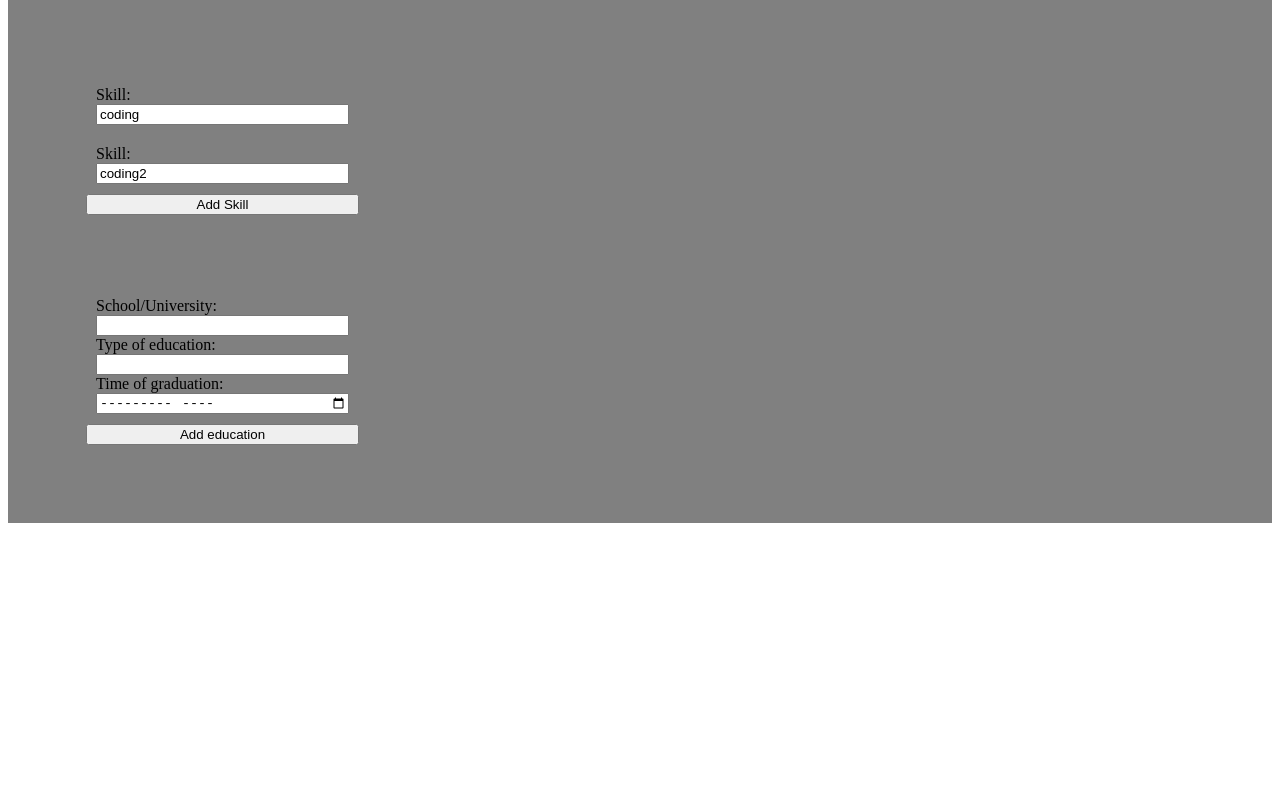
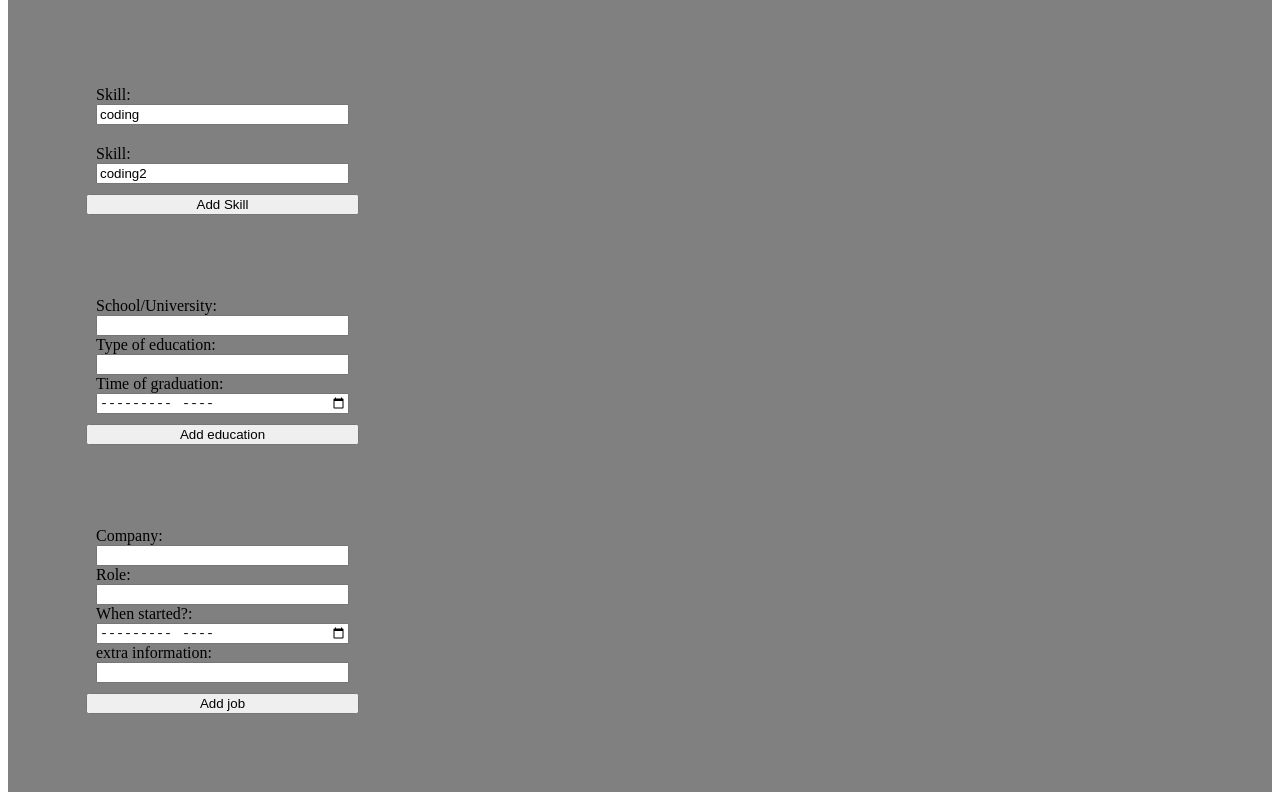
Before and after one commit to Rbr4t/CV-Application, a React (Create React App) app: page / in a window 1280 px wide. Shown: the part 364-1164 px from the top of the page. Before the commit the page ends 895 px from the top, so only its background shows below. Built offline with nearby package versions, Linux system fonts and the light colour scheme.

Commit message:
previous work experience panel done

```diff
--- a/src/App.js
+++ b/src/App.js
@@ -1,6 +1,7 @@
 import { GeneralCV, GeneralInfo } from "./components/General";
 import Skills, { SkillsCV } from "./components/Skills";
 import Education, { EducationCV } from "./components/Education";
+import Experience, { ExperienceCV } from "./components/PrevExperiance";
 import { useState } from "react";
 import './index.css'
 
@@ -8,7 +9,8 @@ function App() {
   const [data, setValue] = useState({
     "general": null,
     "skills": null,
-    "education": null
+    "education": null,
+    "experience": null
     }
   );
 
@@ -22,6 +24,10 @@ function App() {
 
   const myCallBackEducation = (dataFromChild) => {
     setValue({...data, education: dataFromChild})
+  }
+
+  const myCallBackExperience = (dataFromChild) => {
+    setValue({...data, experience: dataFromChild})
   }
 
   return (
@@ -43,12 +49,17 @@ function App() {
           <Education callBackState={myCallBackEducation} />
         </div>
 
+        <div>
+          <Experience callBackState={myCallBackExperience} />
+        </div>
+
       </form>
 
       <div className="cv">
         <GeneralCV props={data.general}/>
         <SkillsCV props={data.skills}/>
         <EducationCV props={data.education}/>
+        <ExperienceCV props={data.experience} />
       </div>
     </main>
 
--- a/src/components/PrevExperiance.js
+++ b/src/components/PrevExperiance.js
@@ -0,0 +1,121 @@
+import React, { Component } from 'react';
+import '../styles/General.css'
+
+class Experience extends Component {
+    constructor() {
+      super();
+
+      this.state = {
+        experiences: [{company: '', role: '', period: '', extra: ''}],
+        newExperience: {company: '', role: '', period: '', extra: ''}, // Add a new state variable to track the input value
+      };
+
+      this.addExperience = this.addExperience.bind(this);
+    }
+
+    callBackState(){
+        this.props.callBackState(this.state);
+    }
+
+    addExperience(e) {
+      e.preventDefault();
+      const newExperienceArray = [...this.state.experiences, {company: this.state.newExperience.company,
+         role: this.state.newExperience.role, period: this.state.newExperience.period, extra: this.state.newExperience.extra}]
+      this.setState({experiences: newExperienceArray, newExperience:  {company: '', role: '', period: '', extra: ''}})
+      console.log(this.state)
+      this.callBackState()
+    }
+
+    render() {
+      return (
+        <div>
+          {this.state.experiences.map((obj, index) => (
+
+            <div key={index}>
+              <label htmlFor={`company-${index}`}>Company: </label>
+              <input
+                id={`company-${index}`}
+                value={obj.company}
+                onChange={ (e) => {
+                  const updatedexperiences = [...this.state.experiences];
+                  updatedexperiences[index].company = e.target.value;
+                  this.setState({ experiences: updatedexperiences });
+                }}
+              />
+
+              <label htmlFor={`role-${index}`}>Role: </label>
+              <input
+                id={`role-${index}`}
+                value={obj.role}
+                onChange={(e) => {
+                  const updatedexperiences = [...this.state.experiences];
+                  updatedexperiences[index].role = e.target.value;
+                  this.setState({ experiences: updatedexperiences });
+                }}
+              />
+
+              <label htmlFor={`period-${index}`}>When started?: </label>
+              <input
+                type='month'
+                id={`period-${index}`}
+                value={obj.period}
+                onChange={(e) => {
+                  const updatedexperiences = [...this.state.experiences];
+                  updatedexperiences[index].period = e.target.value;
+                  this.setState({ experiences: updatedexperiences });
+                }}
+              />
+
+              <label htmlFor={`extra-${index}`}>extra information: </label>
+              <input
+                id={`extra-${index}`}
+                value={obj.extra}
+                onChange={(e) => {
+                  const updatedexperiences = [...this.state.experiences];
+                  updatedexperiences[index].extra = e.target.value;
+                  this.setState({ experiences: updatedexperiences });
+                }}
+              />
+
+            </div>
+          ))}
+
+
+
+            <button onClick={this.addExperience}>Add job</button>
+        </div>
+      );
+    }
+  }
+
+class ExperienceCV extends Component {
+    constructor(props) {
+        super(props)
+    }
+
+    render() {
+        if(this.props.props !== null) {
+            return (
+                <div>
+                    <h1>Previous work experiences:</h1>
+
+                        {this.props.props.experiences.map((prop, index) => {
+                            return (
+                                <ul key={index}>
+                                    <li>{prop.company}</li>
+                                    <li>{prop.role}</li>
+                                    <li>{prop.period}</li>
+                                    <li>{prop.extra}</li>
+                                </ul>
+                            )
+                        })}
+                </div>
+            )
+        }
+        return
+    }
+}
+
+
+export default Experience
+export { ExperienceCV }
```
